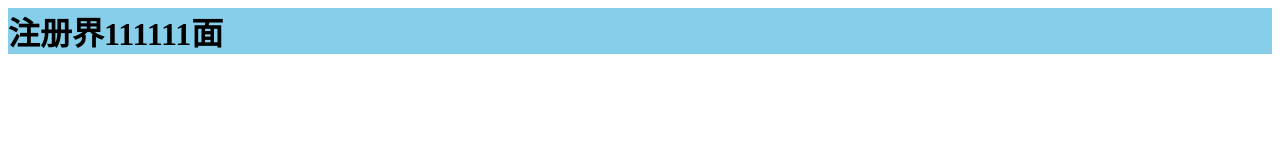
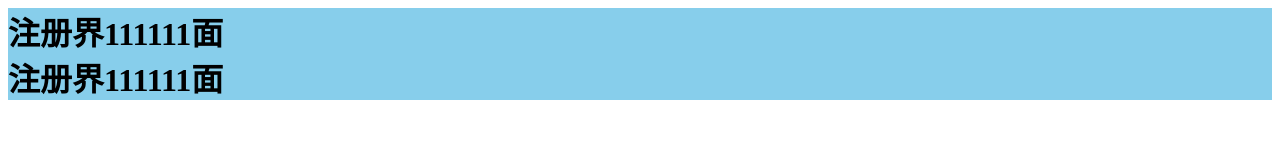
Before and after one commit to xinxin9756/tangaxin, a plain HTML site: page index.html in a window 1280 px wide. Drawn offline with Linux system fonts and the light colour scheme.

Commit message:
Update index.html

```diff
--- a/index.html
+++ b/index.html
@@ -10,6 +10,7 @@
 
 <body>
     <h1>注册界111111面</h1>
+        <h1>注册界111111面</h1>
 </body>
 
 </html>
```
